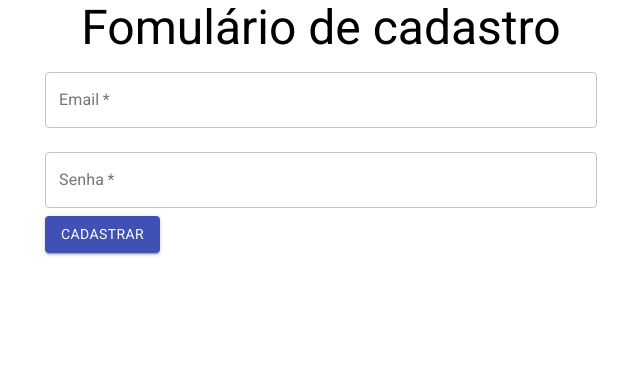
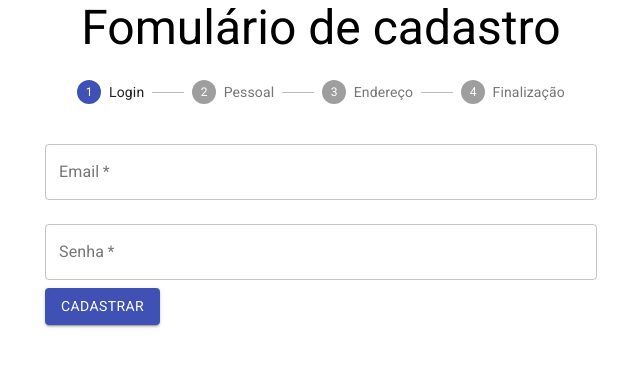
Before and after one commit to Klayverx/form-react, a React (Create React App) app: page / in a window 1280 px wide. Shown: the top 366 px of the page, without its empty margins (319-959 px from the left). Built offline with nearby package versions, Linux system fonts and the light colour scheme; the HTML template or start-up script is replaced by a standard one.

Commit message:
steps formulario

```diff
--- a/src/components/FormularioCadastro/FormularioCadastro.jsx
+++ b/src/components/FormularioCadastro/FormularioCadastro.jsx
@@ -2,19 +2,24 @@
 import DadosPessoais from "./DadosPessoais";
 import DadosUsuario from "./DadosUsuario";
 import { useEffect, useState } from "react";
+import { Step, StepLabel, Stepper, Typography } from "@material-ui/core";
 
 function FormularioCadastro({ aoEnviar, validarCPF }) {
   const [etapaAtual, setEtapaAtual] = useState(0);
   const [dadosColetados, setDados] = useState({});
 
   useEffect(() => {
-    console.log(dadosColetados);
+    if (etapaAtual === formularios.length - 1) {
+      aoEnviar(dadosColetados);
+    }
   });
 
   const formularios = [
     <DadosUsuario aoEnviar={coletarDados} />,
     <DadosPessoais aoEnviar={coletarDados} validarCPF={validarCPF} />,
     <DadosEntrega aoEnviar={coletarDados} />,
+
+    <Typography variant="h5">Obrigado pelo cadastro</Typography>,
   ];
 
   function coletarDados(dados) {
@@ -26,7 +31,26 @@
     setEtapaAtual(etapaAtual + 1);
   }
 
-  return <>{formularios[etapaAtual]}</>;
+  return (
+    <>
+      <Stepper activeStep={etapaAtual}>
+        <Step>
+          <StepLabel>Login</StepLabel>
+        </Step>
+        <Step>
+          <StepLabel>Pessoal</StepLabel>
+        </Step>
+        <Step>
+          <StepLabel>Endereço</StepLabel>
+        </Step>
+        <Step>
+          <StepLabel>Finalização</StepLabel>
+        </Step>
+      </Stepper>
+
+      {formularios[etapaAtual]}
+    </>
+  );
 }
 
 export default FormularioCadastro;
```
